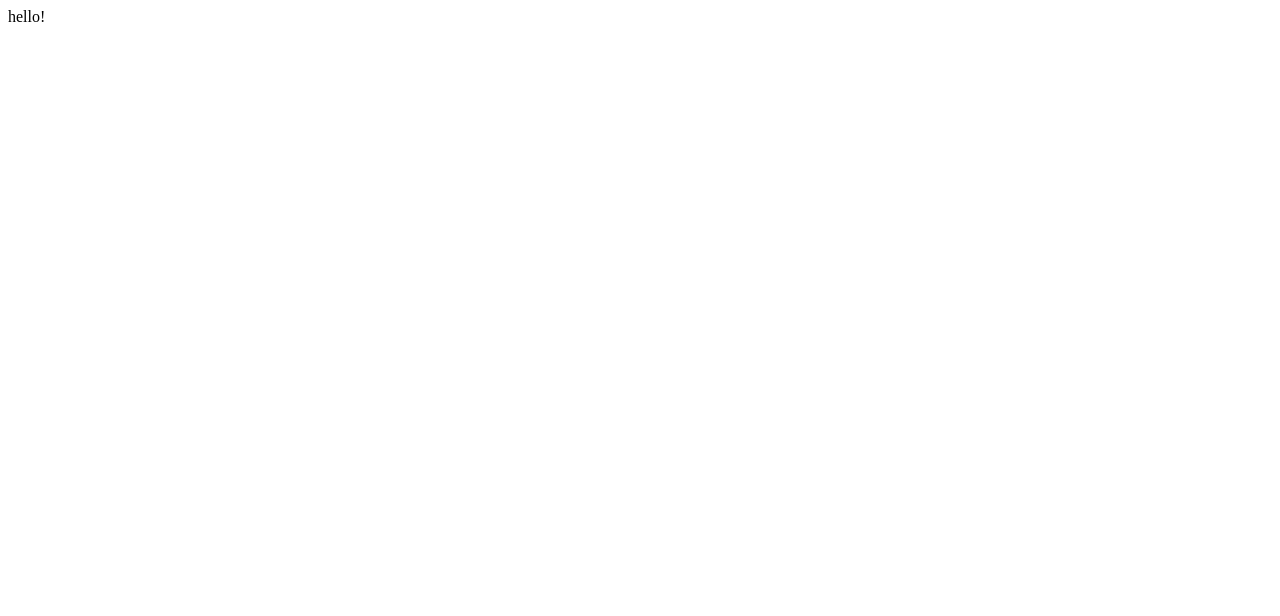
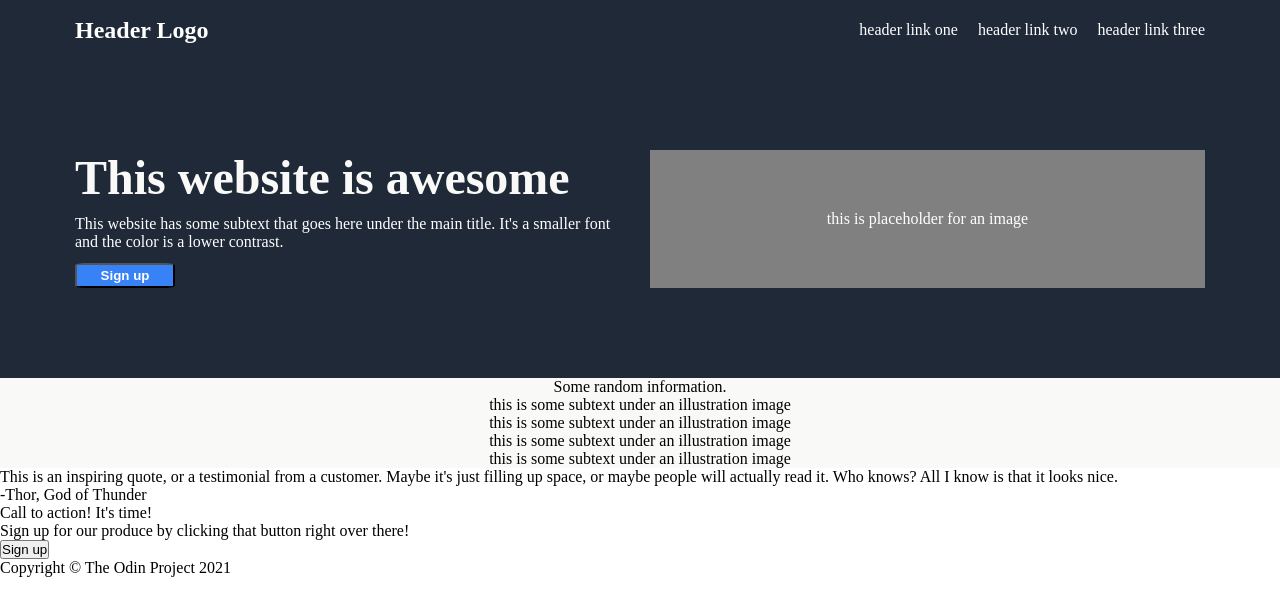
Before and after one commit to anthpantaleo/landing_page_odin, a plain HTML site: page index.html in a window 1280 px wide. Drawn offline with Linux system fonts and the light colour scheme.

Commit message:
First 2 sections

```diff
--- a/index.html
+++ b/index.html
@@ -1,13 +1,90 @@
 <!DOCTYPE html>
 <html lang="en">
-<head>
-    <meta charset="UTF-8">
-    <meta http-equiv="X-UA-Compatible" content="IE=edge">
-    <meta name="viewport" content="width=device-width, initial-scale=1.0">
-    <link rel="stylesheet" href="styles.css">
+  <head>
+    <meta charset="UTF-8" />
+    <meta http-equiv="X-UA-Compatible" content="IE=edge" />
+    <meta name="viewport" content="width=device-width, initial-scale=1.0" />
+    <link rel="stylesheet" href="styles.css" />
     <title>Landing Page</title>
-</head>
-<body>
-    hello!
-</body>
+  </head>
+  <body>
+    <!-- Header -->
+    <header>
+      <div class="logo">Header Logo</div>
+      <div class="headerlinks">
+        <ul>
+          <li><a href="">header link one</a></li>
+          <li><a href="">header link two</a></li>
+          <li><a href="">header link three</a></li>
+        </ul>
+      </div>
+    </header>
+    <!-- First Section -->
+    <div class="firstsection">
+      <div class="firstleft">
+        <div class="firstleftbig">This website is awesome</div>
+        <div class="firstleftpara">
+          This website has some subtext that goes here under the main title.
+          It's a smaller font and the color is a lower contrast.
+        </div>
+        <div class="firstleftbutton"><button>Sign up</button></div>
+      </div>
+      <div class="firstsectionright">this is placeholder for an image</div>
+    </div>
+    <!-- Section Section -->
+    <div class="secondsection">
+      <div class="secondsectiontitle">Some random information.</div>
+      <div class="secondsectionimages">
+        <div class="image">
+          <div class="imageimage"></div>
+          <div class="imagetext">
+            this is some subtext under an illustration image
+          </div>
+        </div>
+        <div class="image">
+          <div class="imageimage"></div>
+          <div class="imagetext">
+            this is some subtext under an illustration image
+          </div>
+        </div>
+        <div class="image">
+          <div class="imageimage"></div>
+          <div class="imagetext">
+            this is some subtext under an illustration image
+          </div>
+        </div>
+        <div class="image">
+          <div class="imageimage"></div>
+          <div class="imagetext">
+            this is some subtext under an illustration image
+          </div>
+        </div>
+      </div>
+    </div>
+    <!-- Third Section -->
+    <div class="thirdsection">
+      <div class="thirdsectionquote">
+        This is an inspiring quote, or a testimonial from a customer. Maybe it's
+        just filling up space, or maybe people will actually read it. Who knows?
+        All I know is that it looks nice.
+      </div>
+      <div class="thirdsectionperson">-Thor, God of Thunder</div>
+    </div>
+    <!-- Fourth Section -->
+    <div class="fourthsection">
+      <div class="fourthsectionbox">
+        <div class="fourthsectionleft">
+          <div class="4thlefttop">Call to action! It's time!</div>
+          <div class="4thbottom">
+            Sign up for our produce by clicking that button right over there!
+          </div>
+        </div>
+        <div class="4thsectionright">
+          <button class="btn-white">Sign up</button>
+        </div>
+      </div>
+    </div>
+    <!-- Footer -->
+    <div class="footer">Copyright © The Odin Project 2021</div>
+  </body>
 </html>
--- a/styles.css
+++ b/styles.css
@@ -0,0 +1,86 @@
+* {
+  margin: 0;
+  padding: 0;
+  box-sizing: border-box;
+}
+
+header {
+  display: flex;
+  flex-direction: row;
+  height: 30px;
+  justify-content: flex-end;
+  color: white;
+  align-items: center;
+  padding-top: 16px;
+  background-color: #1f2937;
+  color: white;
+  padding: 30px 75px;
+}
+
+.headerlinks ul li a {
+  color: white;
+  text-decoration: none;
+  list-style: none;
+}
+
+li {
+  list-style: none;
+}
+
+.logo {
+  margin-right: auto;
+  font-weight: 900;
+  font-size: 24px;
+}
+
+.headerlinks ul {
+  display: flex;
+  flex-direction: row;
+  gap: 20px;
+}
+
+.firstsection {
+  display: flex;
+  padding: 90px 75px;
+  justify-content: space-between;
+  gap: 20px;
+  background-color: #1f2937;
+  color: white;
+}
+
+.firstleft {
+  flex: 1;
+}
+
+.firstleftbig {
+  font-size: 48px;
+  font-weight: bolder;
+  color: #f9faf8;
+  margin-bottom: 10px;
+}
+
+.firstleftbutton button {
+  background-color: #3882f8;
+  height: 25px;
+  width: 100px;
+  border-radius: 10%;
+  color: white;
+  font-weight: bold;
+  margin-top: 12px;
+}
+
+.firstsectionright {
+  background-color: gray;
+  display: flex;
+  align-items: center;
+  justify-content: center;
+  flex: 1;
+}
+
+.secondsection {
+  background-color: #f9faf8;
+  display: flex;
+  justify-content: center;
+  flex-direction: column;
+  align-items: center;
+}
```
